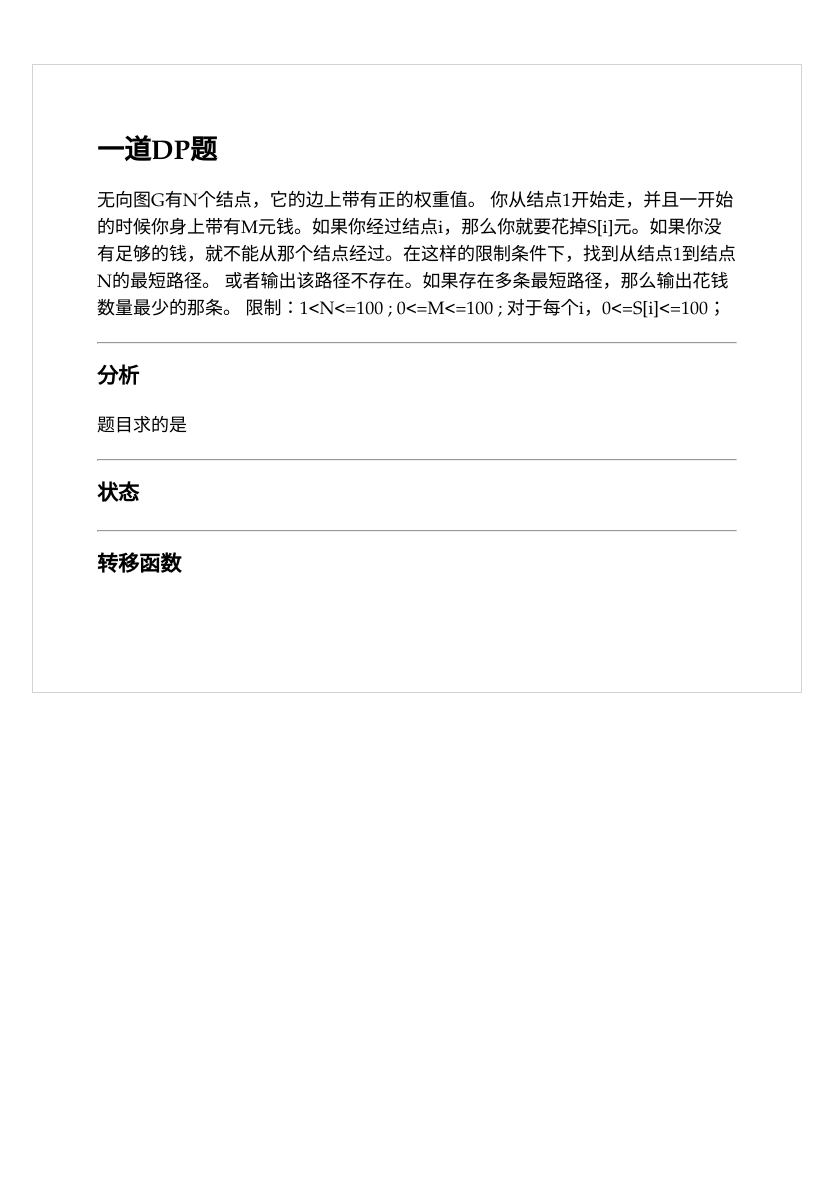
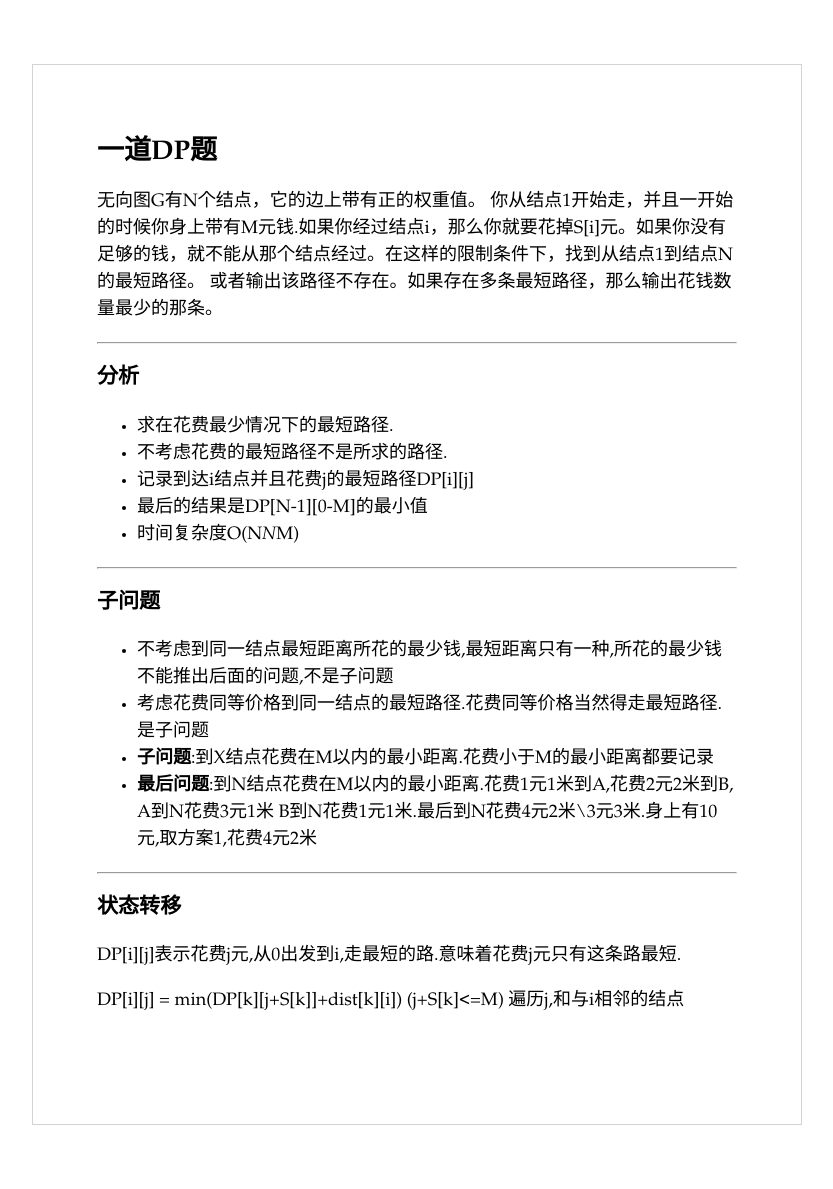
Before and after one commit to garydai/ruleEngine, a Jekyll site: the page built from _posts/2013-4-17-dp.md, in a window 1280 px wide. Shown: the whole page, without its empty margins (224-1057 px from the left). Built offline with Jekyll 4.4.1, drawn with Linux system fonts in a browser that asks for light colours; before the commit the page ends 900 px from its top, so only the background shows below that.

Commit message:
update blog content

```diff
--- a/_posts/2013-4-17-dp.md
+++ b/_posts/2013-4-17-dp.md
@@ -4,15 +4,25 @@ title: 一道DP题
 ---
 ##一道DP题
 无向图G有N个结点，它的边上带有正的权重值。
-你从结点1开始走，并且一开始的时候你身上带有M元钱。如果你经过结点i，那么你就要花掉S[i]元。如果你没有足够的钱，就不能从那个结点经过。在这样的限制条件下，找到从结点1到结点N的最短路径。 或者输出该路径不存在。如果存在多条最短路径，那么输出花钱数量最少的那条。 限制：1<N<=100 ; 0<=M<=100 ; 对于每个i，0<=S[i]<=100；
+你从结点1开始走，并且一开始的时候你身上带有M元钱.如果你经过结点i，那么你就要花掉S[i]元。如果你没有足够的钱，就不能从那个结点经过。在这样的限制条件下，找到从结点1到结点N的最短路径。 或者输出该路径不存在。如果存在多条最短路径，那么输出花钱数量最少的那条。
 
 ---
 ###分析
-题目求的是
++ 求在花费最少情况下的最短路径.
++ 不考虑花费的最短路径不是所求的路径.
++ 记录到达i结点并且花费j的最短路径DP[i][j]
++ 最后的结果是DP[N-1][0-M]的最小值
++ 时间复杂度O(N*N*M)
 
 ---
-###状态
-
+###子问题
++ 不考虑到同一结点最短距离所花的最少钱,最短距离只有一种,所花的最少钱不能推出后面的问题,不是子问题
++ 考虑花费同等价格到同一结点的最短路径.花费同等价格当然得走最短路径.是子问题
++ **子问题**:到X结点花费在M以内的最小距离.花费小于M的最小距离都要记录
++ **最后问题**:到N结点花费在M以内的最小距离.花费1元1米到A,花费2元2米到B, A到N花费3元1米 B到N花费1元1米.最后到N花费4元2米\3元3米.身上有10元,取方案1,花费4元2米
 
 ---
-###转移函数
+###状态转移
+DP[i][j]表示花费j元,从0出发到i,走最短的路.意味着花费j元只有这条路最短.
+
+DP[i][j] = min(DP[k][j+S[k]]+dist[k][i]) (j+S[k]<=M) 遍历j,和与i相邻的结点
```
